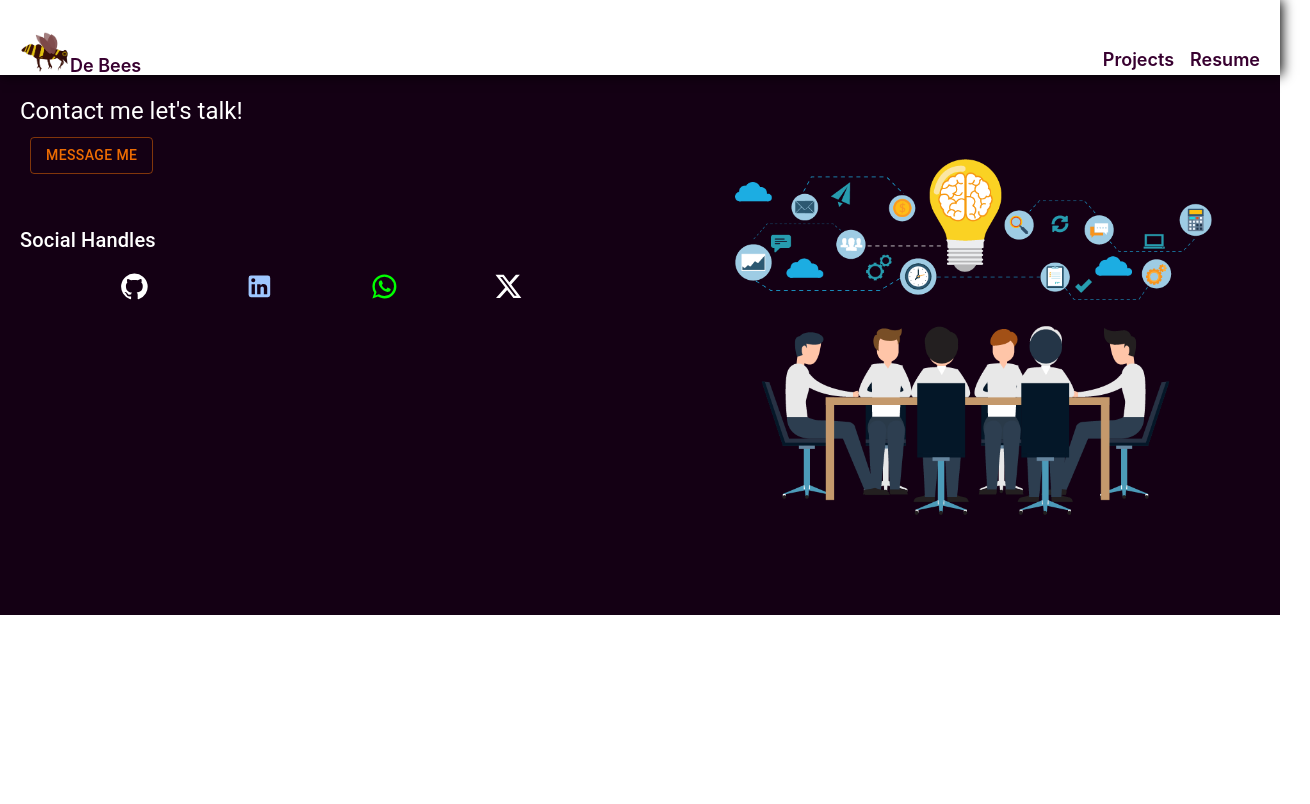
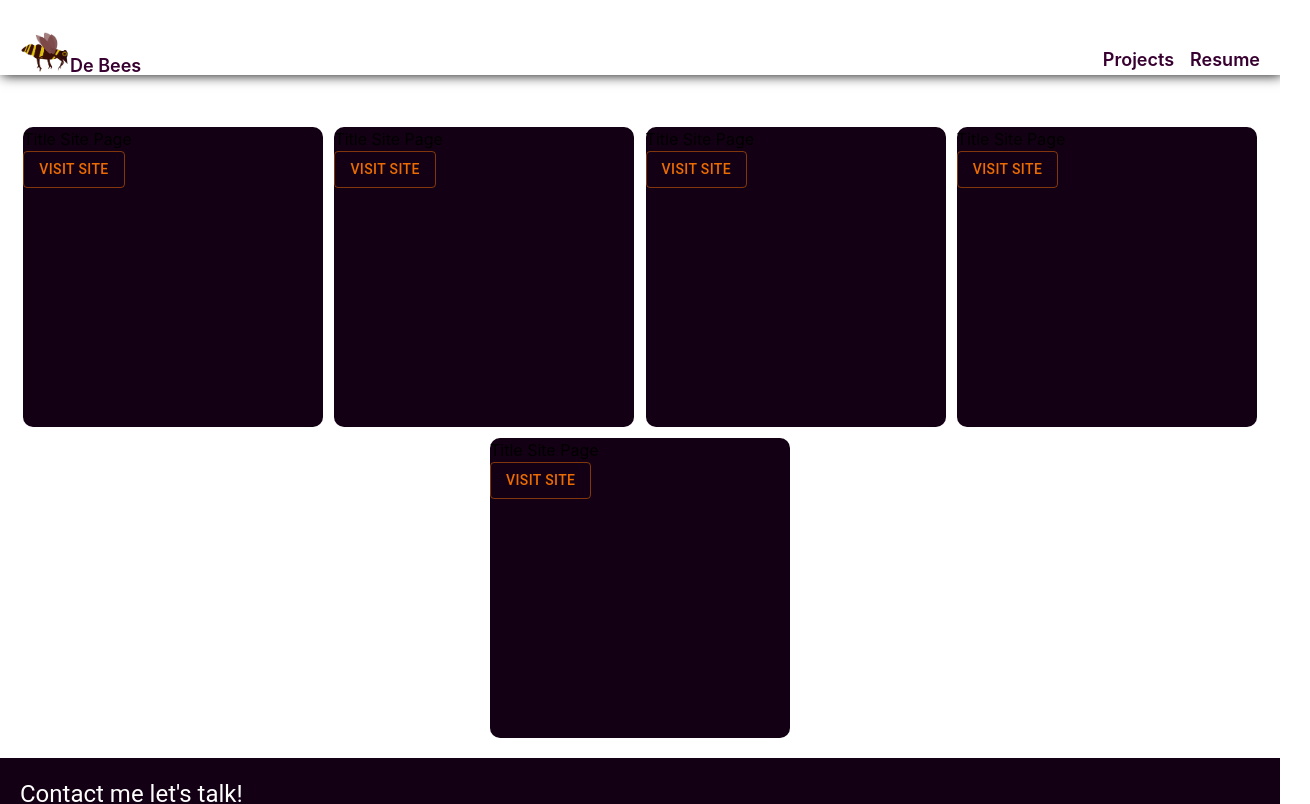
Before and after one commit to Mountain-Michaelle/michael-portfolio, a React (Create React App) app in the folder portfolio_frontend/: page /my-projects in a window 1280 px wide. Shown: the top 804 px of the page, 1310 px wide, since content can reach past the window. Built offline with nearby package versions, Linux system fonts and the light colour scheme.

Commit message:
2 project page added

```diff
--- a/portfolio_frontend/src/App.js
+++ b/portfolio_frontend/src/App.js
@@ -5,6 +5,7 @@ import Footer from './Components/Footer';
 import { Route, Routes } from 'react-router-dom';
 import HomeComp from './Components/HomeComp';
 import Resume from './Components/Resume';
+import Projects from './Components/Projects';
 
 function App() {
   return (
@@ -13,6 +14,7 @@ function App() {
       <Routes>
         <Route path='/' element={<HomeComp />} />
         <Route path='/resume' element={<Resume />} />
+        <Route path='/my-projects' element={<Projects />} />
       </Routes>
     <Footer />
   </div>
--- a/portfolio_frontend/src/Assets/CSS/Header.scss
+++ b/portfolio_frontend/src/Assets/CSS/Header.scss
@@ -20,7 +20,7 @@
         .circle{
             width: 270px;
             height: 270px;
-            background: red;
+            background: rgb(49, 0, 52);
             border-radius: 50%;
             overflow: hidden;
 
--- a/portfolio_frontend/src/Assets/CSS/Home.scss
+++ b/portfolio_frontend/src/Assets/CSS/Home.scss
@@ -14,8 +14,7 @@
     }
 
     @include medium{
-        height: 1100px;
-        overflow: auto;
+        height: 1400px;
     }
 
         .home-section{
@@ -115,8 +114,7 @@
 
 @include small{
 .home{
-    height: 1150px;
-    overflow: auto;
+    height: 1190px;
 
     .home-section{
         .MuiBox-root{
--- a/portfolio_frontend/src/Assets/CSS/Navbar.scss
+++ b/portfolio_frontend/src/Assets/CSS/Navbar.scss
@@ -69,31 +69,50 @@
     .menu{
        display: flex;
        flex-direction: column;
-       background: rgb(52, 1, 64);
+       background: rgb(14 0 18);
        color: white !important;
        height: 120px;
        position: absolute;
        width: 100%;
        bottom: 0%;
-       left: 0;
        right: 0;
        transition: all .3s;
        gap: 1rem;
        padding: 15px;
        transform: translateY(100%);
        z-index: 10;
+
+       a{
+        margin-left: 2rem;
+       }
+
+       .blank{
+        width: 100%;
+        height: 150vh;
+        background:rgb(0 0 0 / 0%);
+        position: absolute;
+        bottom: 0;
+        right: 0;
+        z-index: 0;
+        transform: translateY(100%);
+        cursor: pointer
     }
+
+    }
+
+
 
 
     .deactivate{
         position: absolute;
-        background: rgb(120, 3, 3);
+        background: rgb(49, 17, 17);
         top: -300%;
         z-index: 0;
         transition: all .4s;
         transform: translateY(-100%);
 
     }
+
 
     @media screen and (min-width: 901px){
         .off{
@@ -104,4 +123,8 @@
             transition: all .4s;
             transform: translateY(-100%);
         }
+
+        .blank{
+
     }
+}
--- /dev/null
+++ b/portfolio_frontend/src/Assets/CSS/Project.scss
@@ -0,0 +1,31 @@
+.project{
+    width: 100%;
+    display: flex;
+    flex-direction: column;
+
+    .card-container{
+        padding: 20px;
+        display:flex;
+        flex-flow: wrap row;
+        justify-content: center;
+        gap: 0.7rem;
+        margin-top: 2rem;
+
+         .card{
+        height: 300px;
+        width: 300px;
+        background: rgb(20, 0, 20);
+        min-width: 140px;
+        border-radius: 10px;
+        transition: all 0.4s;
+
+        &:hover{
+            transform: scale(1.2);
+            z-index: 9999;
+            width: 320px;
+
+        }
+    }
+    }
+
+}
--- a/portfolio_frontend/src/Components/Navbar.jsx
+++ b/portfolio_frontend/src/Components/Navbar.jsx
@@ -13,8 +13,11 @@ const Navbar = () => {
   const handleOpen = () => {
     setIsOpen(!isOpen)
   }
+
+  const handleClose = () => {
+    setIsOpen(false)
+  }
   return (
-    <>
      <div className='nav'>
         <div className='nav-header'>
             <div>
@@ -39,15 +42,14 @@ const Navbar = () => {
         </div>
 
         <div className={`${isOpen ? 'menu active off': 'deactivate menu'}`} style={{color:'white'}}>
-          <Link style={{color:'white'}} to='/projects'>Projects</Link>
+          <Link style={{color:'white'}} to='/my-projects'>Projects</Link>
           <Link style={{color:'white'}} to='/resume'>Resume</Link>
+
+          <div className={isOpen ? 'blank' : ''} onClick={handleClose}> </div>
         </div>
 
     </div>
 
-    </>
-
   )
 }
-
 export default Navbar;
--- /dev/null
+++ b/portfolio_frontend/src/Components/Projects.jsx
@@ -0,0 +1,64 @@
+import { Button } from '@mui/material'
+import React from 'react'
+import '../Assets/CSS/Project.scss';
+
+const Projects = () => {
+  return (
+    <div className='project'>
+        <div className='card-container'>
+        <div className='card'>
+            <img src='' alt='' />
+            <span className='title'>Title Site Page</span>
+
+            <div className='btn'>
+                <Button variant='outlined' color='warning'>Visit Site</Button>
+            </div>
+        </div>
+
+        {/** 2nd Card */}
+        <div className='card'>
+            <img src='' alt='' />
+            <span className='title'>Title Site Page</span>
+
+            <div className='btn'>
+                <Button variant='outlined' color='warning'>Visit Site</Button>
+            </div>
+        </div>
+
+        {/** 3rd Card */}
+        <div className='card'>
+            <img src='' alt='' />
+            <span className='title'>Title Site Page</span>
+
+            <div className='btn'>
+                <Button variant='outlined' color='warning'>Visit Site</Button>
+            </div>
+        </div>
+
+        {/** 4th Card */}
+        <div className='card'>
+            <img src='' alt='' />
+            <span className='title'>Title Site Page</span>
+
+            <div className='btn'>
+                <Button variant='outlined' color='warning'>Visit Site</Button>
+            </div>
+        </div>
+
+
+        {/** 5th Card */
+         <div className='card'>
+         <img src='' alt='' />
+         <span className='title'>Title Site Page</span>
+
+         <div className='btn'>
+             <Button variant='outlined' color='warning'>Visit Site</Button>
+         </div>
+     </div>}
+
+        </div>
+    </div>
+  )
+}
+
+export default Projects
```
